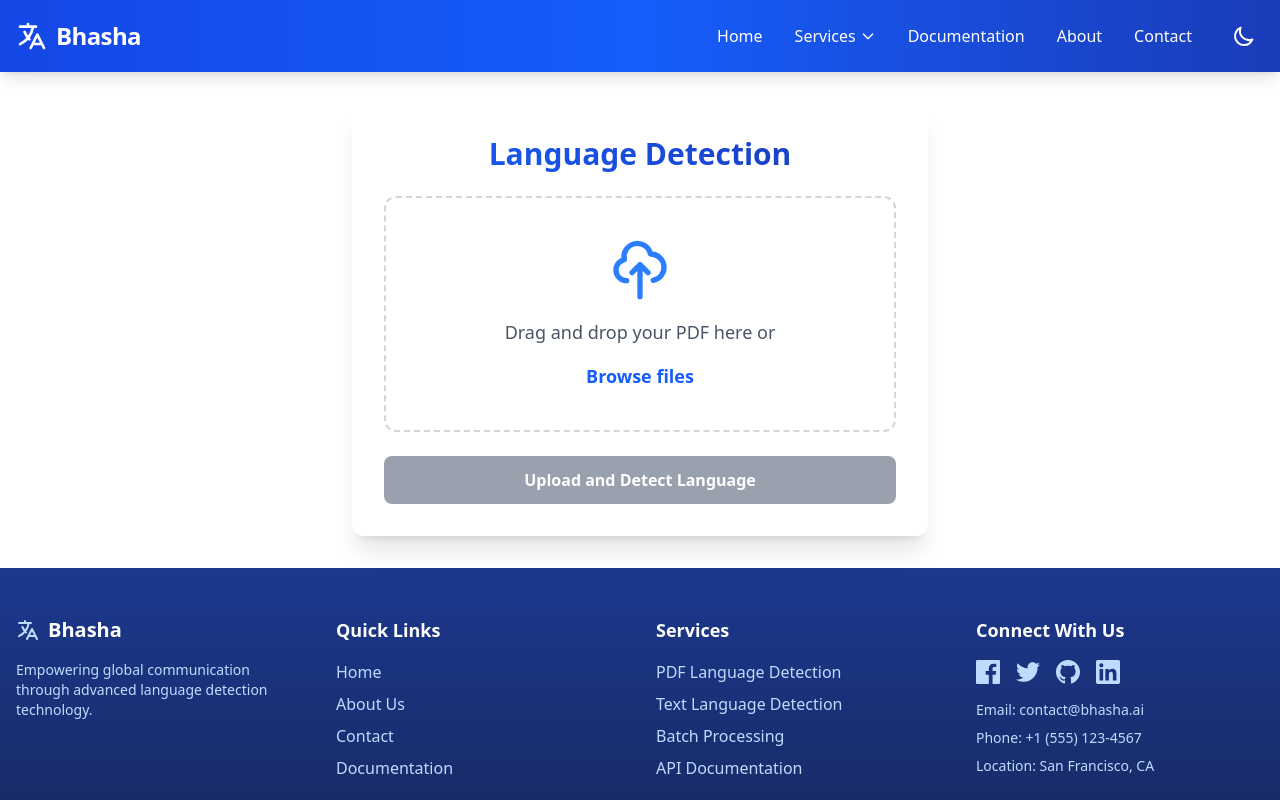
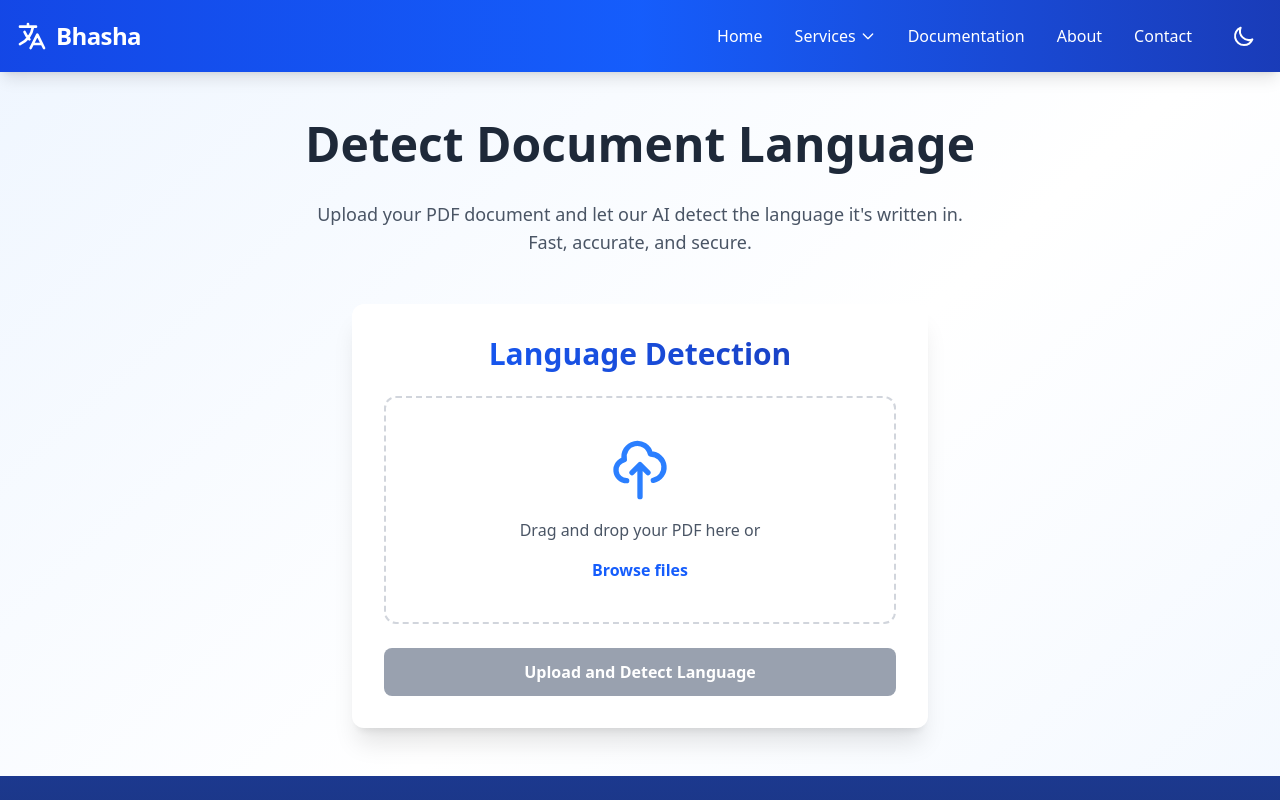
Before and after one commit to Chandramadi/language_detection_frontend, a React (Vite) app: page / in a window 1280 px wide. Shown: the top 800 px of the page. Built offline with nearby package versions, Linux system fonts and the light colour scheme; no server answers.

Commit message:
Added languageResults.jsx

```diff
--- a/src/App.jsx
+++ b/src/App.jsx
@@ -8,16 +8,24 @@ import './App.css';
 function App() {
   return (
     <ThemeProvider>
-      <div className="flex flex-col min-h-screen">
+      <div className="min-h-screen flex flex-col bg-gradient-to-br from-blue-50 via-white to-blue-50 dark:from-gray-900 dark:via-gray-800 dark:to-gray-900 transition-colors duration-300">
         <Navbar />
-        <main className="flex-grow container mx-auto px-4 py-8">
-          <FileUpload />
-          <LanguageResults />
+        <main className="flex-grow container mx-auto py-12 px-4">
+          <div className="max-w-4xl mx-auto">
+            <h1 className="text-4xl md:text-5xl font-bold text-center mb-8 text-gray-800 dark:text-white">
+              Detect Document Language
+            </h1>
+            <p className="text-center text-gray-600 dark:text-gray-300 text-lg mb-12 max-w-2xl mx-auto">
+              Upload your PDF document and let our AI detect the language it's written in. Fast, accurate, and secure.
+            </p>
+            <FileUpload />
+            <LanguageResults />
+          </div>
         </main>
         <Footer />
       </div>
     </ThemeProvider>
-  );
+  )
 }
 
 export default App;
--- a/src/components/FileUpload.jsx
+++ b/src/components/FileUpload.jsx
@@ -1,5 +1,5 @@
 import { useState } from 'react';
-import { useDispatch } from 'react-redux';
+import { useDispatch, useSelector } from 'react-redux';
 import { useTheme } from '../context/ThemeContext';
 import { uploadPdf } from '../store/slices/languageDetectionSlice';
 
@@ -7,11 +7,13 @@ const FileUpload = () => {
   const [file, setFile] = useState(null);
   const [message, setMessage] = useState('');
   const [isDragging, setIsDragging] = useState(false);
-  const [isLoading, setIsLoading] = useState(false);
   const { isDarkMode } = useTheme();
   const dispatch = useDispatch();
+  const { isLoading } = useSelector((state) => state.languageDetection);
 
   const handleFileChange = (e) => {
+    if (isLoading) return;
+
     const selectedFile = e.target.files[0];
     if (selectedFile && selectedFile.type === 'application/pdf') {
       setFile(selectedFile);
@@ -24,7 +26,9 @@ const FileUpload = () => {
 
   const handleDragOver = (e) => {
     e.preventDefault();
+    if (!isLoading) {
       setIsDragging(true);
+    }
   };
 
   const handleDragLeave = (e) => {
@@ -35,6 +39,9 @@ const FileUpload = () => {
   const handleDrop = (e) => {
     e.preventDefault();
     setIsDragging(false);
+
+    if (isLoading) return;
+
     const droppedFile = e.dataTransfer.files[0];
     if (droppedFile && droppedFile.type === 'application/pdf') {
       setFile(droppedFile);
@@ -46,29 +53,27 @@ const FileUpload = () => {
 
   const handleSubmit = async (e) => {
     e.preventDefault();
-    if (!file) {
-      setMessage('Please select a file first');
+    if (!file || isLoading) {
       return;
     }
 
-    setIsLoading(true);
     try {
-      const result = await dispatch(uploadPdf(file)).unwrap();
-      console.log('Detection Result:', result);
+      await dispatch(uploadPdf(file)).unwrap();
       setMessage('File processed successfully!');
+      setFile(null); // Reset file after successful upload
     } catch (err) {
       console.error('Upload Error:', err);
       setMessage('Error processing file. Please try again.');
-    } finally {
-      setIsLoading(false);
     }
   };
 
   return (
     <div className="max-w-xl mx-auto">
-      <div className={`rounded-xl shadow-xl p-8 backdrop-blur-sm transition-colors duration-300 ${isDarkMode ? 'bg-gray-800/90 text-white' : 'bg-white text-gray-900'
+      <div className={`rounded-xl shadow-xl p-8 backdrop-blur-sm transition-colors duration-300 ${
+        isDarkMode ? 'bg-gray-800/90 text-white' : 'bg-white text-gray-900'
       }`}>
-        <h2 className={`text-3xl font-bold mb-6 text-center ${isDarkMode
+        <h2 className={`text-3xl font-bold mb-6 text-center ${
+          isDarkMode
             ? 'bg-gradient-to-r from-blue-400 to-blue-600'
             : 'bg-gradient-to-r from-blue-600 to-blue-800'
           } bg-clip-text text-transparent`}>
@@ -79,7 +84,9 @@ const FileUpload = () => {
             onDragOver={handleDragOver}
             onDragLeave={handleDragLeave}
             onDrop={handleDrop}
-            className={`flex flex-col items-center justify-center border-2 border-dashed rounded-xl p-10 transition-all duration-300 ease-in-out ${isDragging
+            className={`flex flex-col items-center justify-center border-2 border-dashed rounded-xl p-10 transition-all duration-300 ease-in-out ${
+              isLoading ? 'opacity-50 cursor-not-allowed' :
+              isDragging
                 ? isDarkMode
                   ? 'border-blue-400 bg-blue-900/30'
                   : 'border-blue-500 bg-blue-50'
@@ -94,27 +101,36 @@ const FileUpload = () => {
               accept=".pdf"
               className="hidden"
               id="file-upload"
+              disabled={isLoading}
             />
-            <label htmlFor="file-upload" className="cursor-pointer">
+            <label htmlFor="file-upload" className={`cursor-pointer ${isLoading ? 'cursor-not-allowed' : ''}`}>
               <div className="text-center space-y-4">
-                <div className={`w-16 h-16 mx-auto mb-4 ${isDarkMode ? 'text-blue-400' : 'text-blue-500'
-                  }`}>
+                <div className={`w-16 h-16 mx-auto mb-4 ${isDarkMode ? 'text-blue-400' : 'text-blue-500'}`}>
+                  {isLoading ? (
+                    <svg className="animate-spin" xmlns="http://www.w3.org/2000/svg" fill="none" viewBox="0 0 24 24">
+                      <circle className="opacity-25" cx="12" cy="12" r="10" stroke="currentColor" strokeWidth="4"></circle>
+                      <path className="opacity-75" fill="currentColor" d="M4 12a8 8 0 018-8V0C5.373 0 0 5.373 0 12h4zm2 5.291A7.962 7.962 0 014 12H0c0 3.042 1.135 5.824 3 7.938l3-2.647z"></path>
+                    </svg>
+                  ) : (
                     <svg xmlns="http://www.w3.org/2000/svg" fill="none" viewBox="0 0 24 24" stroke="currentColor">
                       <path strokeLinecap="round" strokeLinejoin="round" strokeWidth={2} d="M7 16a4 4 0 01-.88-7.903A5 5 0 1115.9 6L16 6a5 5 0 011 9.9M15 13l-3-3m0 0l-3 3m3-3v12" />
                     </svg>
+                  )}
                 </div>
-                <p className={`${isDarkMode ? "text-gray-300" : "text-gray-600"} text-lg`}>
-                  Drag and drop your PDF here or
+                <p className={isDarkMode ? "text-gray-300" : "text-gray-600"}>
+                  {isLoading ? 'Processing...' : 'Drag and drop your PDF here or'}
                 </p>
-                <p className={`font-semibold text-lg transition-colors ${isDarkMode
+                {!isLoading && (
+                  <p className={`font-semibold ${
+                    isDarkMode
                       ? 'text-blue-400 hover:text-blue-300'
                       : 'text-blue-600 hover:text-blue-700'
                   }`}>
                     Browse files
                   </p>
-                {file && (
-                  <div className={`mt-4 p-3 rounded-lg ${isDarkMode ? 'bg-blue-900/30' : 'bg-blue-50'
-                    }`}>
+                )}
+                {file && !isLoading && (
+                  <div className={`mt-4 p-3 rounded-lg ${isDarkMode ? 'bg-blue-900/30' : 'bg-blue-50'}`}>
                     <p className={isDarkMode ? "text-blue-300 font-medium" : "text-blue-700 font-medium"}>
                       {file.name}
                     </p>
@@ -127,7 +143,8 @@ const FileUpload = () => {
             </label>
           </div>
           {message && (
-            <div className={`p-4 rounded-lg ${message.includes('error') || message.includes('Please')
+            <div className={`p-4 rounded-lg ${
+              message.includes('Error') || message.includes('Please')
                 ? isDarkMode
                   ? 'bg-red-900/50 text-red-300'
                   : 'bg-red-50 text-red-700'
@@ -140,27 +157,18 @@ const FileUpload = () => {
           )}
           <button
             type="submit"
-            className={`w-full py-3 px-6 rounded-lg text-white font-semibold transition-all duration-300 transform hover:scale-[1.02] ${file && !isLoading
+            className={`w-full py-3 px-6 rounded-lg text-white font-semibold transition-all duration-300 transform hover:scale-[1.02] ${
+              file && !isLoading
                 ? isDarkMode
-                  ? 'bg-gradient-to-r from-blue-500 to-blue-600 hover:from-blue-600 hover:to-blue-700 shadow-lg shadow-blue-500/20'
-                  : 'bg-gradient-to-r from-blue-600 to-blue-700 hover:from-blue-700 hover:to-blue-800 shadow-lg'
+                  ? 'bg-gradient-to-r from-blue-500 to-blue-600 hover:from-blue-600 hover:to-blue-700'
+                  : 'bg-gradient-to-r from-blue-600 to-blue-700 hover:from-blue-700 hover:to-blue-800'
                 : isDarkMode
                   ? 'bg-gray-600 cursor-not-allowed'
                   : 'bg-gray-400 cursor-not-allowed'
             }`}
             disabled={!file || isLoading}
           >
-            {isLoading ? (
-              <div className="flex items-center justify-center">
-                <svg className="animate-spin -ml-1 mr-3 h-5 w-5 text-white" xmlns="http://www.w3.org/2000/svg" fill="none" viewBox="0 0 24 24">
-                  <circle className="opacity-25" cx="12" cy="12" r="10" stroke="currentColor" strokeWidth="4"></circle>
-                  <path className="opacity-75" fill="currentColor" d="M4 12a8 8 0 018-8V0C5.373 0 0 5.373 0 12h4zm2 5.291A7.962 7.962 0 014 12H0c0 3.042 1.135 5.824 3 7.938l3-2.647z"></path>
-                </svg>
-                Processing...
-              </div>
-            ) : (
-              'Upload and Detect Language'
-            )}
+            {isLoading ? 'Processing...' : 'Upload and Detect Language'}
           </button>
         </form>
       </div>
```
Lines whose indentation alone changed are shown as unchanged.
